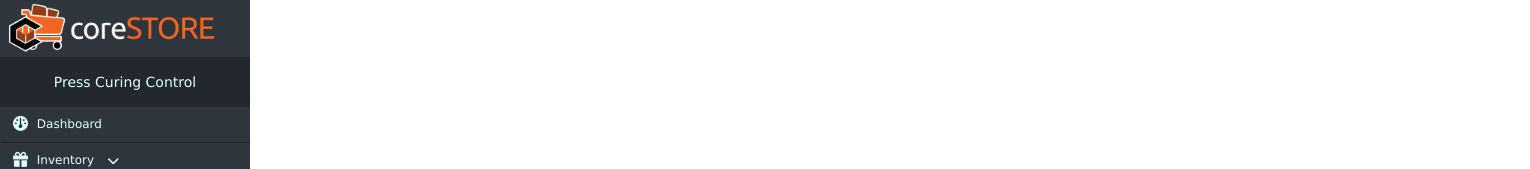
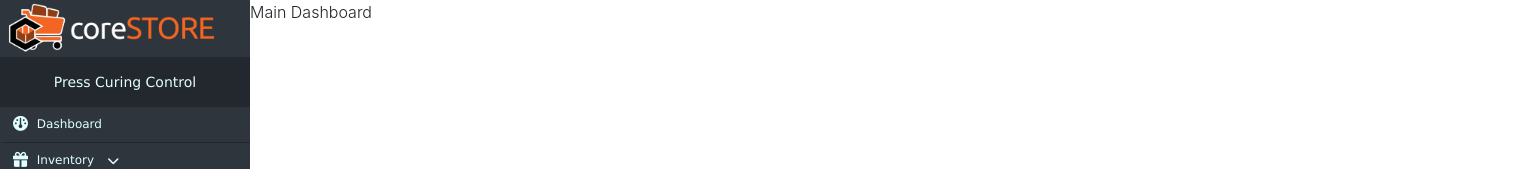
Before and after one commit to markkalalo/coreSTORE, a Vue app: page /dashboard in a window 1280 px wide. Shown: the top 169 px of the page, 1530 px wide, since content can reach past the window. Built offline with nearby package versions, Linux system fonts and the light colour scheme.

Commit message:
On-going Dashboard page

```diff
--- a/src/views/DashboardPage.vue
+++ b/src/views/DashboardPage.vue
@@ -4,7 +4,7 @@
     <!-- main content here -->
 
   <div class="main-dashboard">
-
+   Main Dashboard
   </div>
 </template>
 
```
